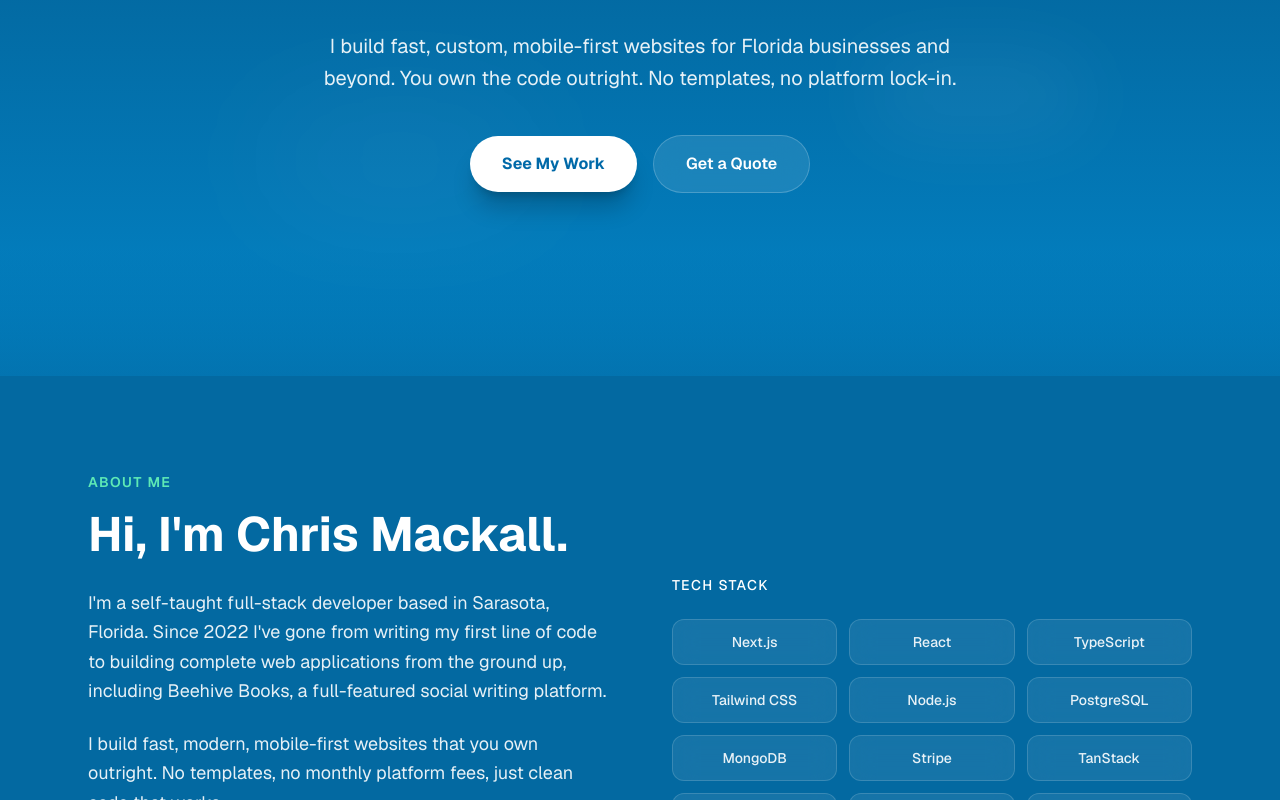
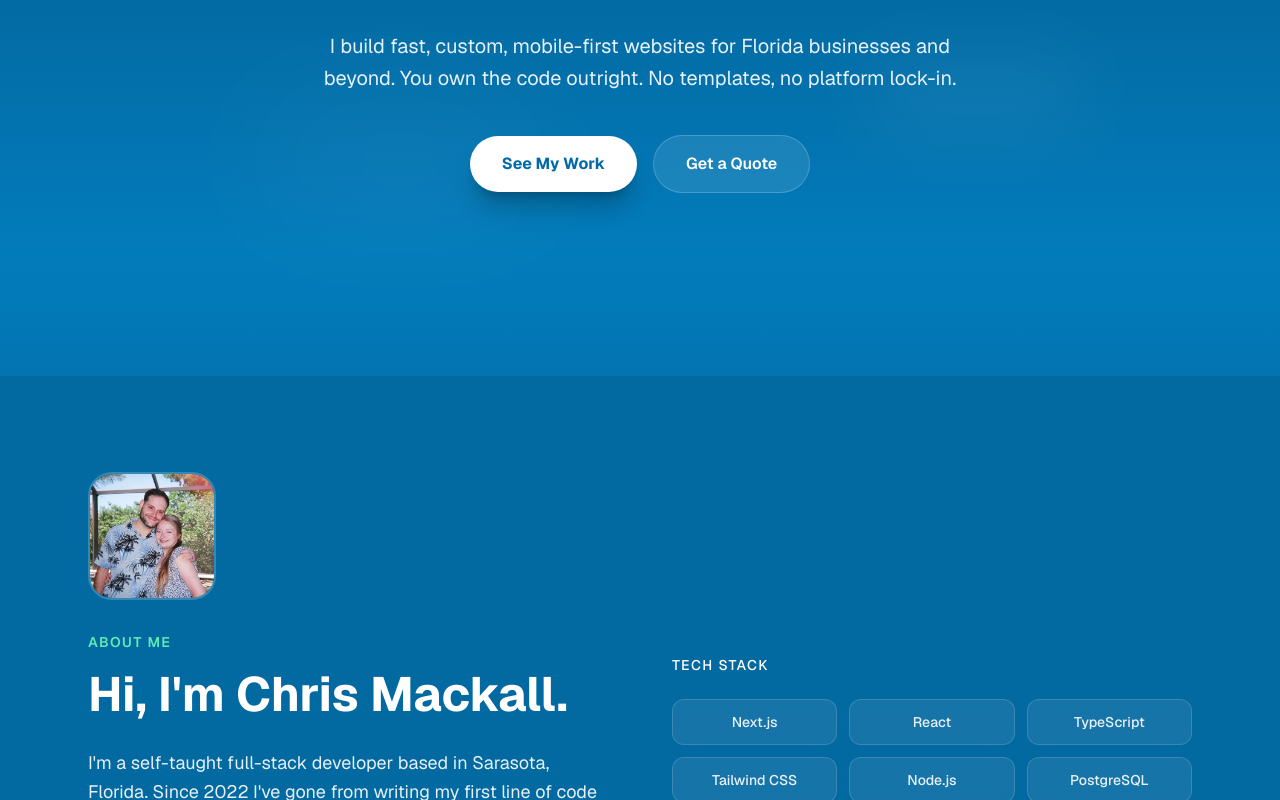
Before and after one commit to Cremacious/code-mack, a Next.js app: page / in a window 1280 px wide. Shown: the part 424-1224 px from the top of the page. Built offline with nearby package versions, Linux system fonts and the light colour scheme.

Commit message:
Added profile image

```diff
--- a/src/components/sections/about.tsx
+++ b/src/components/sections/about.tsx
@@ -1,3 +1,4 @@
+import Image from 'next/image';
 import { Laptop, MapPin, Calendar } from 'lucide-react';
 
 export function About() {
@@ -8,6 +9,15 @@ export function About() {
 
           {/* Left — text */}
           <div>
+            <div className="w-32 h-32 rounded-3xl overflow-hidden border-2 border-white/20 mb-8 mx-auto lg:mx-0">
+              <Image
+                src="/images/profile.jpg"
+                alt="Chris Mackall"
+                width={128}
+                height={128}
+                className="w-full h-full object-cover"
+              />
+            </div>
             <p className="text-emerald-300 text-sm font-semibold uppercase tracking-widest mb-3">About Me</p>
             <h2 className="text-4xl md:text-5xl font-bold text-white leading-tight mb-6">
               Hi, I&apos;m Chris Mackall.
--- a/src/components/sections/projects.tsx
+++ b/src/components/sections/projects.tsx
@@ -17,7 +17,7 @@ export function Projects() {
 
         {/* Project cards */}
         <div className="space-y-6">
-          {PROJECTS.map(({ title, description, tech, liveUrl, githubUrl, status, statusColor, imagePath }) => (
+          {PROJECTS.map(({ title, description, tech, liveUrl, githubUrl, status, statusColor, imagePath }, index) => (
             <div
               key={title}
               className="glass-card rounded-3xl p-8 hover:-translate-y-0.5 transition-all group"
@@ -31,6 +31,7 @@ export function Projects() {
                     width={480}
                     height={270}
                     className="w-full h-full object-cover object-top"
+                    priority={index === 0}
                   />
                 </div>
 
```
